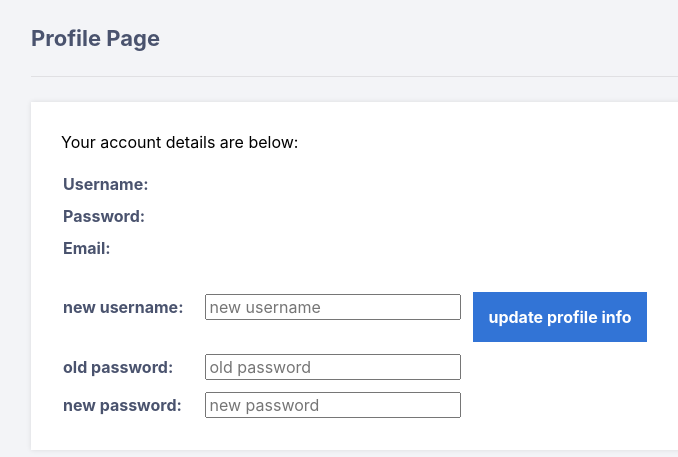
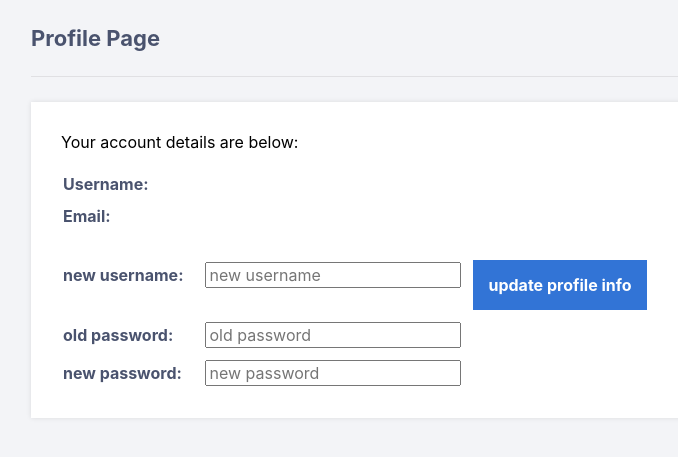
Before and after one commit to rliu2400/LoginDemo, a PHP site: page /profile.php in a window 1280 px wide. Shown: the part 68-525 px from the top of the page, without its empty margins (109-787 px from the left). Run offline with PHP 8.4, Linux system fonts and the light colour scheme; the visitor is signed in with stand-in values (Sample User, id 1); data that the repository does not hold is empty.

Commit message:
removed hashed password displayed on profile

```diff
--- a/profile.php
+++ b/profile.php
@@ -68,10 +68,6 @@ if (!empty($_POST['old_password'])) {
 						<td><?=$username?></td>
 					</tr>
 					<tr>
-						<td>Password:</td>
-						<td><?=$password?></td>
-					</tr>
-					<tr>
 						<td>Email:</td>
 						<td><?=$email?></td>
 					</tr>
```
